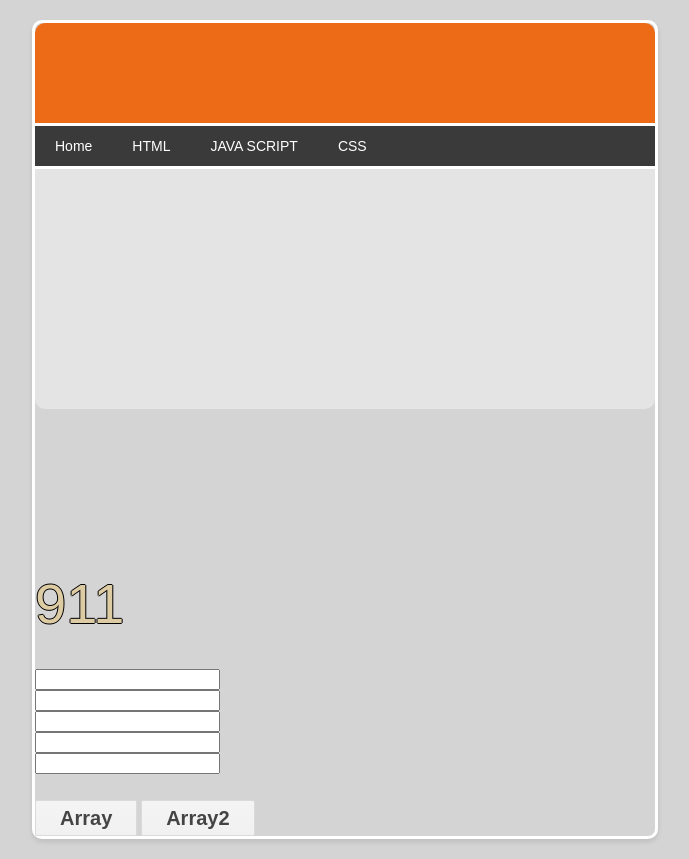
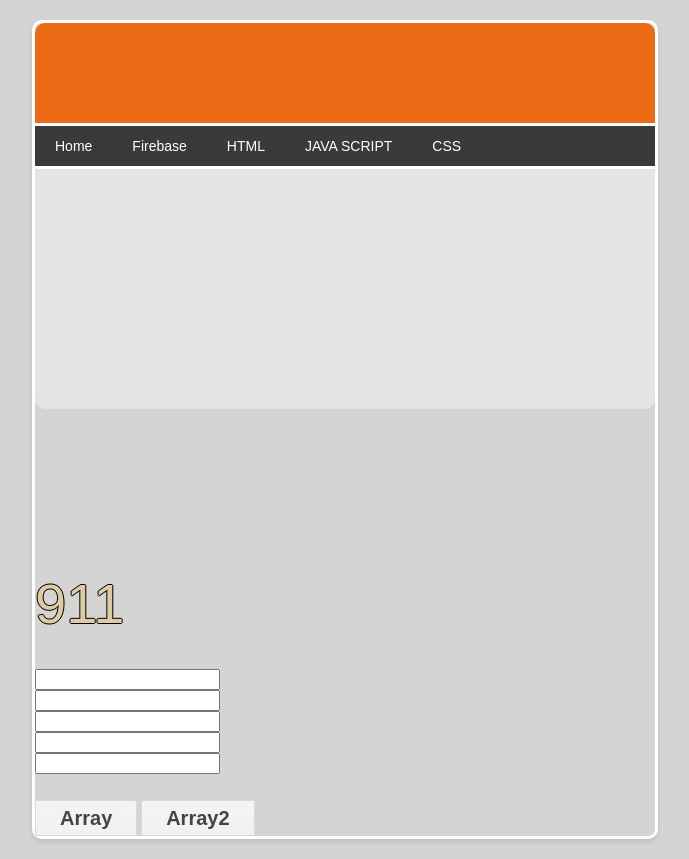
Before and after one commit to annyachayka/annyachayka.github.io, a plain HTML site: page zad1.html in a window 1280 px wide. Shown: the whole page, without its empty margins (295-984 px from the left). Drawn offline with Linux system fonts and the light colour scheme.

Commit message:
Update zad1.html

```diff
--- a/zad1.html
+++ b/zad1.html
@@ -23,6 +23,7 @@
 <ul class="navigation">
 
   <li><a href="index.html" title="Home">Home</a></li>
+     <li><a href="firebase.html" title="Firebase">Firebase</a></li>
 
   <li><a href="html.html" title="HTML">HTML</a></li>
 
```
